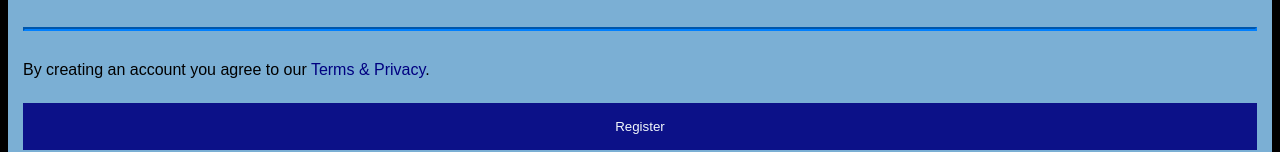
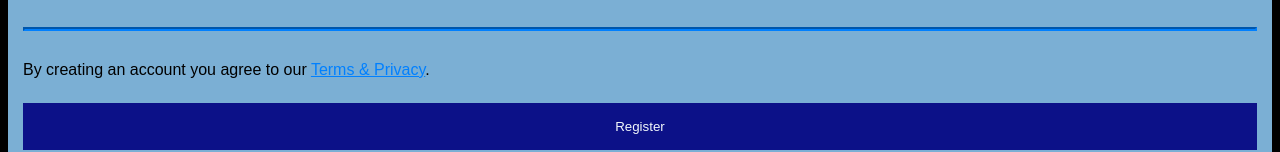
Before and after one commit to comp426-2022-spring/e01-erayala15, a plain HTML site: page public/index.html in a window 1280 px wide. In both pictures the pointer is over the link "Terms & Privacy". Shown: the part 512-664 px from the top of the page. Drawn offline with Linux system fonts and the light colour scheme.

Commit message:
changes made

```diff
--- a/public/style.css
+++ b/public/style.css
@@ -72,11 +72,11 @@ a {
 }
 
 /* 22. Set style for links using the :hover pseudoclass */
-. {
+a:hover {
   /* 23. Change the color of links to azure on mouseover */
-
+  color: #0080FF;
   /* 24. Set the text-decoration to underline for links on mouseover */
-
+  text-decoration: underline;
 }
 
 .signin {
```
